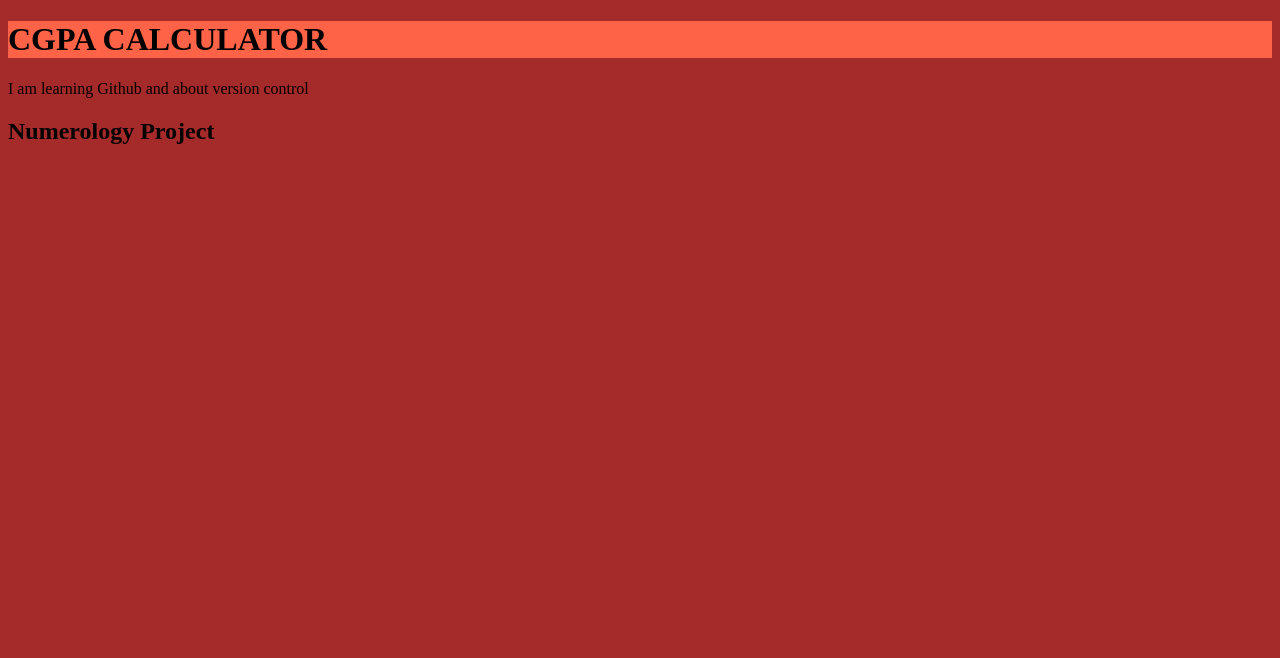
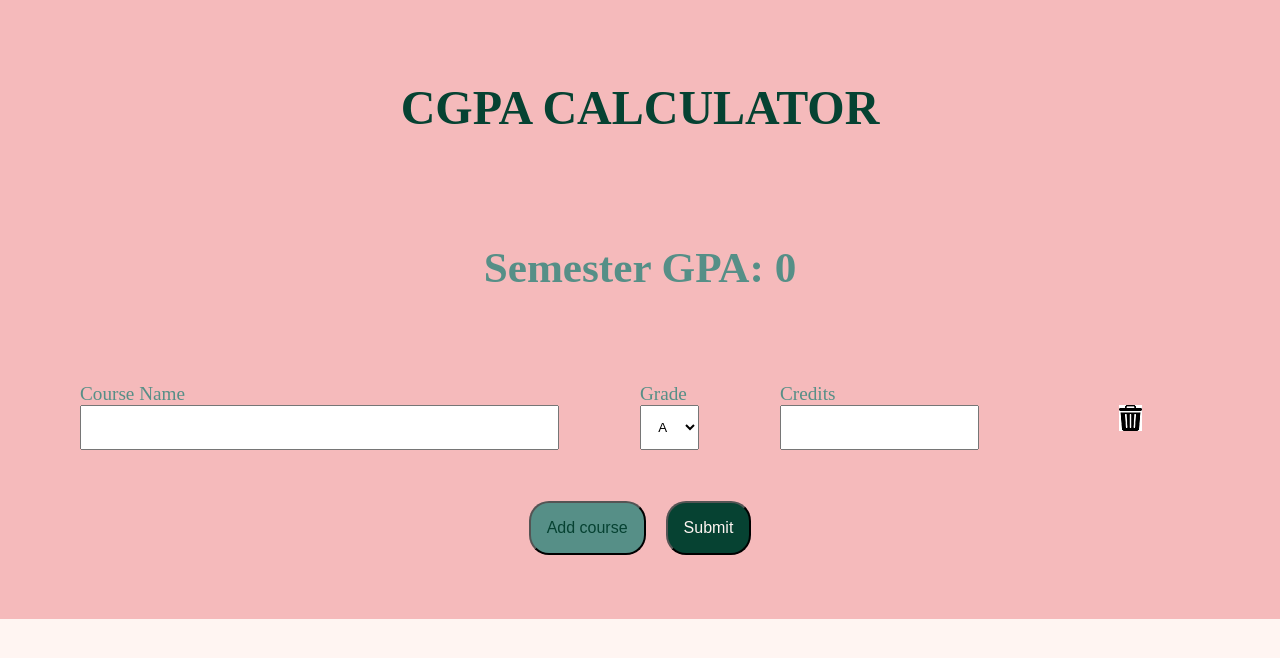
Before and after one commit to timothy123-star/CGPA-CALCULATOR, a plain HTML site: page cgpa.html in a window 1280 px wide. Drawn offline with Linux system fonts and the light colour scheme.

Commit message:
first touch in my project

```diff
--- a/cgpa.css
+++ b/cgpa.css
@@ -1,7 +1,107 @@
-h1 {
-  background-color: tomato;
+body {
+  padding: 0;
+  margin: 0;
+  box-sizing: border-box;
+  background-color: #fff5f2;
+  text-align: center;
 }
 
-body {
-  background-color: brown;
+.container {
+  background-color: #f5babb;
+  display: flex;
+  flex-direction: column;
+  gap: 2em;
 }
+
+form {
+  display: flex;
+  flex-direction: column;
+  gap: 2em;
+}
+
+.form--inner--container {
+  display: grid;
+  grid-template-columns: 4fr 1fr 2fr 1fr;
+  gap: 0;
+  padding: 1em;
+}
+
+h1 {
+  color: #064232;
+  font-size: 2.1rem;
+}
+
+.sgpa {
+  color: #568f87;
+  font-size: 1.9rem;
+}
+
+label {
+  color: #568f87;
+  font-size: 1.2rem;
+}
+
+.flex {
+  display: flex;
+  flex-direction: column;
+  justify-content: center;
+  align-items: start;
+}
+
+input,
+select {
+  padding: 1em;
+  margin-bottom: 0.2em;
+}
+.course--container input {
+  width: 80%;
+}
+
+.credits--container input {
+  width: 60%;
+}
+
+.delete--field {
+  display: flex;
+  flex-direction: column;
+  align-items: center;
+  justify-content: space-evenly;
+  width: auto;
+  height: auto;
+}
+
+a {
+  display: flex;
+  justify-content: space-evenly;
+}
+
+button {
+  color: #fff5f2;
+  background-color: #064232;
+  font-size: 1rem;
+  padding: 1em;
+  border-radius: 20px;
+}
+
+.add {
+  background-color: #568f87;
+  color: #064232;
+  margin-right: 1em;
+}
+
+/* Medium screens */
+@media (min-width: 768px) {
+  .container {
+    padding: 4em;
+    padding-top: 3em;
+  }
+  h1 {
+    font-size: 3rem;
+  }
+  .sgpa {
+    font-size: 2.7rem;
+  }
+  .form--inner--container {
+    gap: 0;
+  }
+}
--- a/cgpa.html
+++ b/cgpa.html
@@ -1,4 +1,4 @@
-<!DOCTYPE html>
+<!doctype html>
 <html lang="en">
   <head>
     <meta charset="UTF-8" />
@@ -7,11 +7,53 @@
     <link rel="stylesheet" href="cgpa.css" />
   </head>
   <body>
-    <h1>CGPA CALCULATOR</h1>
+    <div class="container">
+      <div class="h1--container">
+        <h1>CGPA CALCULATOR</h1>
+      </div>
+      <div>
+        <h3 class="sgpa">Semester GPA: <span class="point">0</span></h3>
+      </div>
 
-    <p>I am learning Github and about version control</p>
+      <div class="form--container">
+        <form action="#">
+          <div class="form--inner--container">
+            <div class="course--container flex">
+              <label for="CName">Course Name</label>
+              <input class="SN--0" type="text" value="" />
+            </div>
 
-    <h2>Numerology Project</h2>
+            <div class="option--container flex">
+              <label for="grade">Grade</label>
+              <select class="SN--0 options" name="grade" id="grade" required>
+                <option value="A">A</option>
+                <option value="B">B</option>
+                <option value="C">C</option>
+                <option value="D">D</option>
+                <option value="C">E</option>
+                <option value="F">F</option>
+              </select>
+            </div>
+
+            <div class="credits--container flex">
+              <label for="credits">Credits</label>
+              <input class="SN--0 C--unit" type="number" value="" required />
+            </div>
+
+            <div class="delete--field">
+              <a class="SN--0" href="#" title="delete icons"
+                ><img class="SN--0" src="/images/delete--icon.png" alt=""
+              /></a>
+            </div>
+          </div>
+
+          <div class="buttons">
+            <button class="add">Add course</button>
+            <button type="submit" class="submit">Submit</button>
+          </div>
+        </form>
+      </div>
+    </div>
     <script src="cgpa.js"></script>
   </body>
 </html>
--- a/cgpa.js
+++ b/cgpa.js
@@ -1,12 +1,101 @@
-alert("hellow world");
+// Selectors
 
-const selector = document.querySelector("body");
-document.querySelector("h1").addEventListener("click", (e) => {
+const addCourseBtn = document.querySelector(".add");
+const submitBtn = document.querySelector(".submit");
+const course = document.querySelector(".course--container");
+const grade = document.querySelector(".option--container");
+const credits = document.querySelector(".credits--container");
+const deleteBtn = document.querySelector(".delete--field");
+const point = document.querySelector(".point");
+
+let click = 0;
+
+const gradeField = {
+  A: 5,
+  B: 4,
+  C: 3,
+  D: 2,
+  E: 1,
+  F: 0,
+};
+
+let totalCredit = 0;
+
+let totalPoint = 0;
+
+let sgpa;
+
+// Functions
+const addCourse = () => {
+  course.insertAdjacentHTML(
+    "beforeend",
+    `<input class="SN--${click}" type="text" value="" />`
+  );
+
+  grade.insertAdjacentHTML(
+    "beforeend",
+    `<select class="SN--${click} options" name="grade" id="grade" required>
+                <option value="A">A</option>
+                <option value="B">B</option>
+                <option value="C">C</option>
+                <option value="D">D</option>
+                <option value="E">E</option>
+                <option value="F">F</option>
+              </select>`
+  );
+
+  credits.insertAdjacentHTML(
+    "beforeend",
+    `<input class="SN--${click} C--unit" type="number" value="" required />`
+  );
+
+  deleteBtn.insertAdjacentHTML(
+    "beforeend",
+    `<a class="SN--${click}" href="#" title="delete icons"
+                ><img class="SN--${click}" src="/images/delete--icon.png" alt=""
+              /></a>`
+  );
+};
+
+const deleteField = (e) => {
   e.preventDefault();
-  document.querySelector("h1").style.backgroundColor = "yellow";
+  const child = e.target.classList[0];
+  // console.log(child);
+
+  const all = [...document.querySelectorAll(`.${child}`)];
+
+  all.filter((val) => val.classList[0].length < 6).forEach((el) => el.remove());
+};
+// Events
+
+addCourseBtn.addEventListener("click", (e) => {
+  e.preventDefault();
+  click++;
+  addCourse();
 });
 
-selector.addEventListener("click", (e) => {
+deleteBtn.addEventListener("click", deleteField, true);
+
+submitBtn.addEventListener("click", (e) => {
   e.preventDefault();
-  selector.style.backgroundColor = "pink";
+
+  const inputOptions = document.querySelectorAll(".options");
+  const creditUnits = document.querySelectorAll(".C--unit");
+
+  const optionValues = [...inputOptions].map((el) => el.value);
+  const unitValues = [...creditUnits].map((el) => el.value);
+  console.log(optionValues);
+  console.log(unitValues);
+
+  unitValues.forEach((el) => (totalCredit += Number(el)));
+  console.log(totalCredit);
+
+  for (let i = 0; i < unitValues.length; i++) {
+    totalPoint += unitValues[i] * gradeField[optionValues[i]];
+  }
+  console.log(totalPoint);
+
+  sgpa = totalPoint / totalCredit;
+  // console.log(sgpa);
+  point.textContent = `${Math.round(sgpa).toFixed(2)}`;
 });
```
Also changed, not shown: images/delete--icon.png (added).
